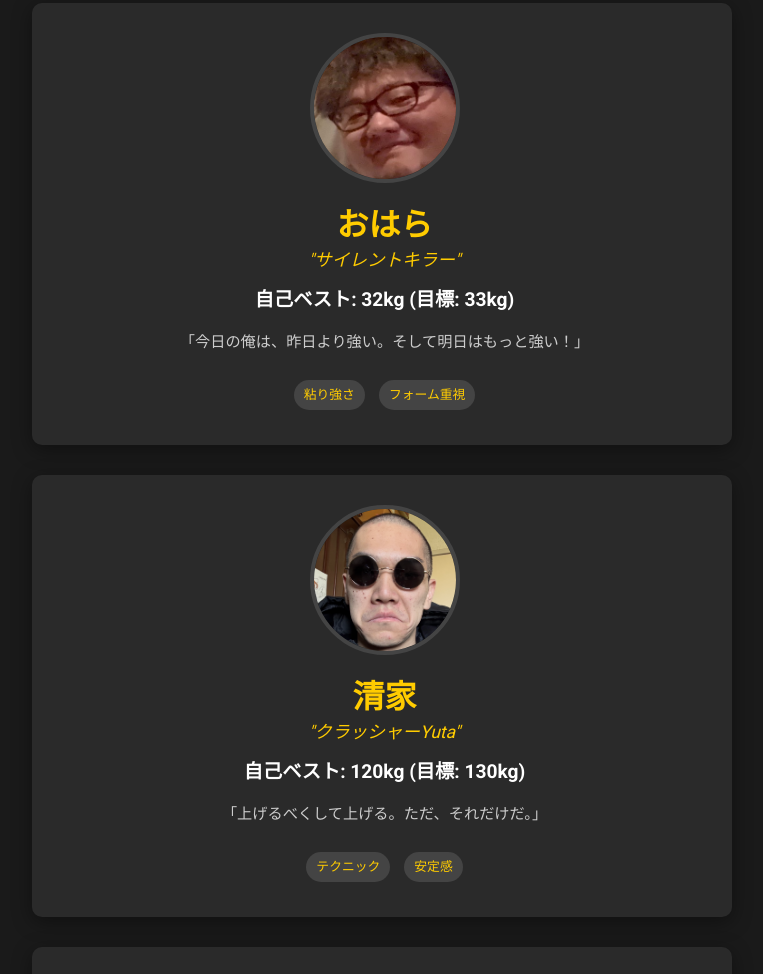
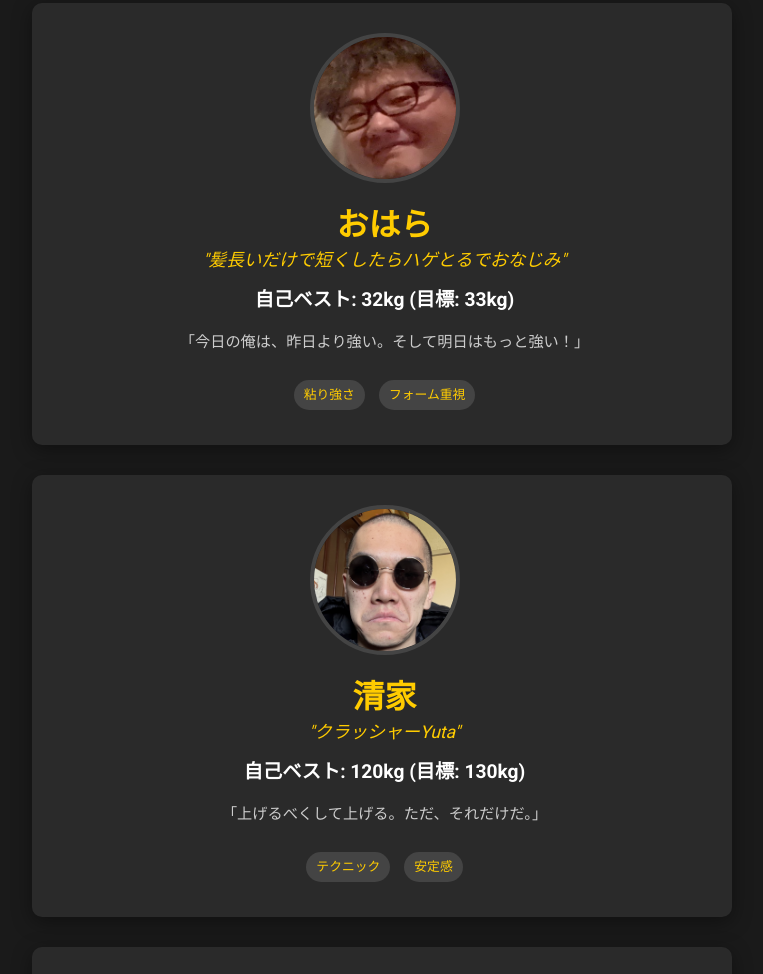
Before and after one commit to NNseike/bench, a plain HTML site: page index.html in a window 1280 px wide. Shown: the part 1733-2707 px from the top of the page, without its empty margins (258-1021 px from the left). Drawn offline with nearby package versions, Linux system fonts and the light colour scheme.

Commit message:
Update index.html

```diff
--- a/index.html
+++ b/index.html
@@ -721,7 +721,7 @@
                         <img src="assets/images/ohara.jpg" alt="おはら選手">
                     </div>
                     <h3>おはら</h3>
-                    <p class="nickname">"サイレントキラー"</p>
+                    <p class="nickname">"髪長いだけで短くしたらハゲとるでおなじみ"</p>
                     <p class="max-weight">自己ベスト: 32kg (目標: 33kg)</p>
                     <p class="motto">「今日の俺は、昨日より強い。そして明日はもっと強い！」</p>
                     <div class="strengths">
```
